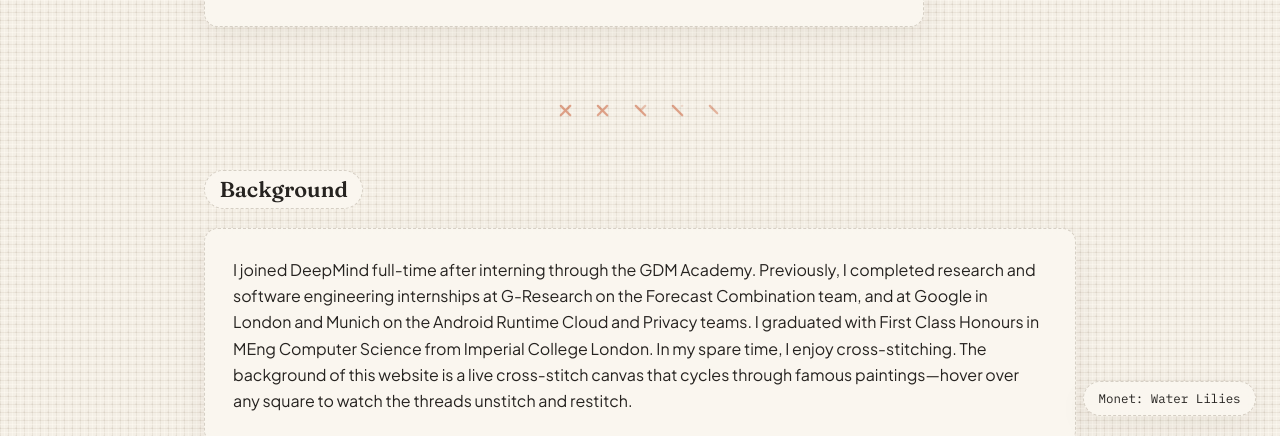
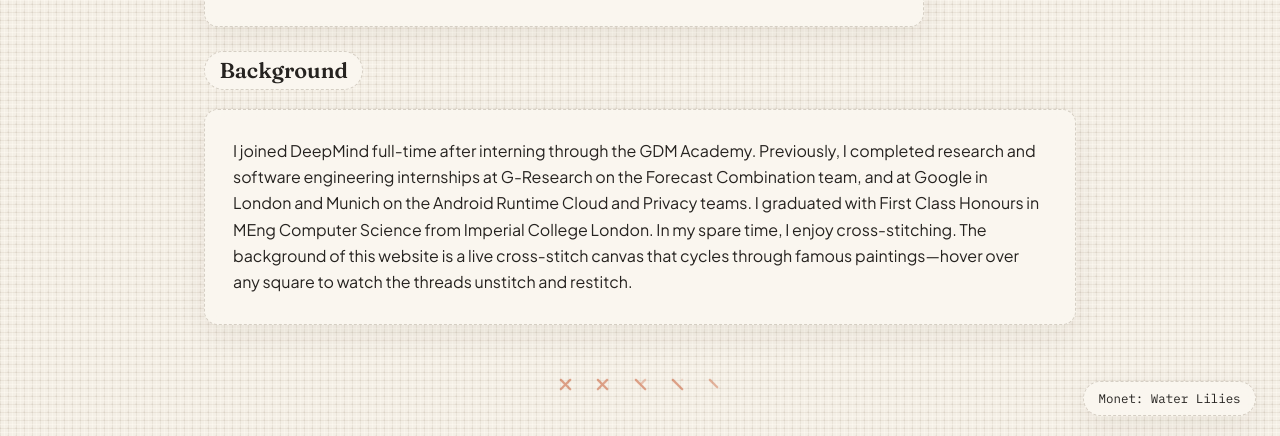
Before and after one commit to mwmlo/mwmlo.github.io, a plain HTML site: page index.html in a window 1280 px wide. Shown: the part 364-800 px from the top of the page. Drawn offline with Linux system fonts and the light colour scheme; animation ran at ten frames a second.

Commit message:
Remove animated X divider between sections

```diff
--- a/index.html
+++ b/index.html
@@ -35,14 +35,6 @@
         </p>
       </div>
     </section>
-
-    <div class="stitch-divider" aria-hidden="true">
-      <svg class="mini-stitch" viewBox="0 0 16 16"><path class="thread-a" d="M3 3 L13 13" /><path class="thread-b" d="M13 3 L3 13" /></svg>
-      <svg class="mini-stitch" viewBox="0 0 16 16"><path class="thread-a" d="M3 3 L13 13" /><path class="thread-b" d="M13 3 L3 13" /></svg>
-      <svg class="mini-stitch" viewBox="0 0 16 16"><path class="thread-a" d="M3 3 L13 13" /><path class="thread-b" d="M13 3 L3 13" /></svg>
-      <svg class="mini-stitch" viewBox="0 0 16 16"><path class="thread-a" d="M3 3 L13 13" /><path class="thread-b" d="M13 3 L3 13" /></svg>
-      <svg class="mini-stitch" viewBox="0 0 16 16"><path class="thread-a" d="M3 3 L13 13" /><path class="thread-b" d="M13 3 L3 13" /></svg>
-    </div>
 
     <!-- Background Card -->
     <section id="background" class="section">
```
